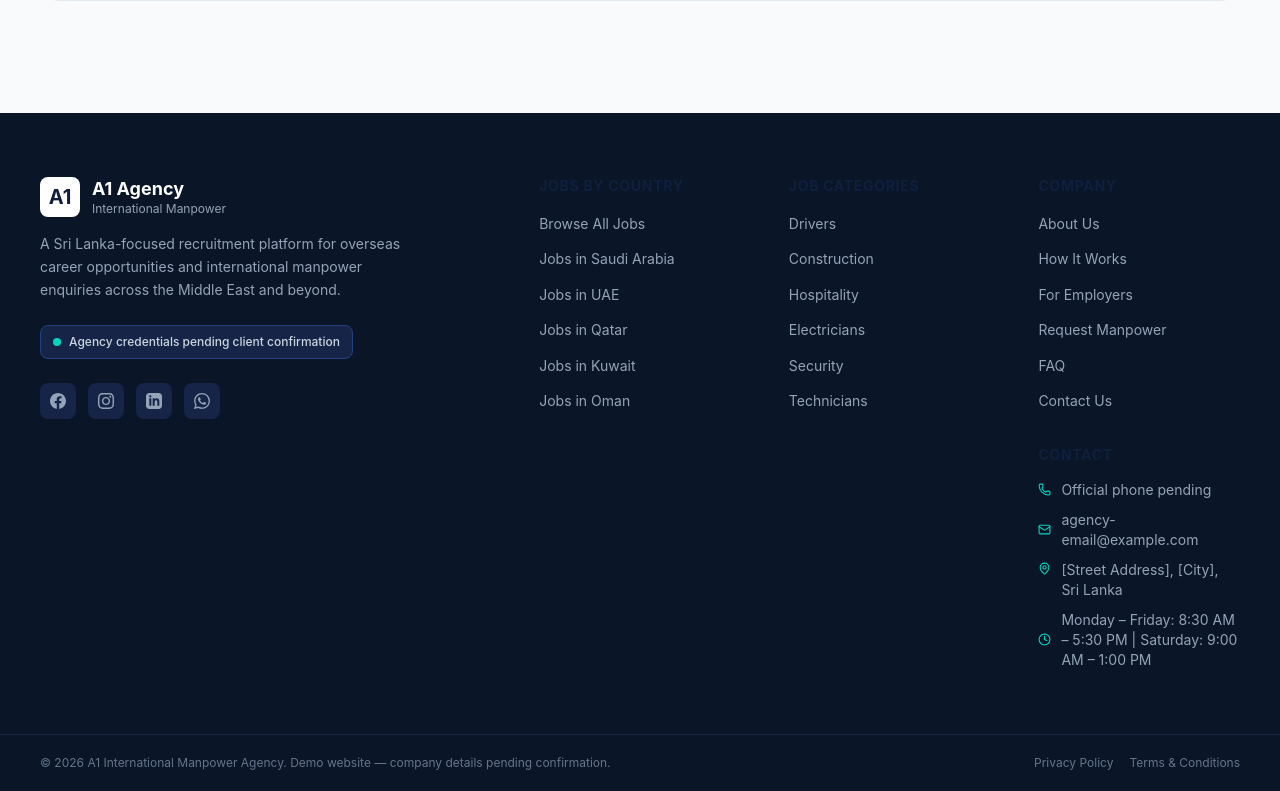
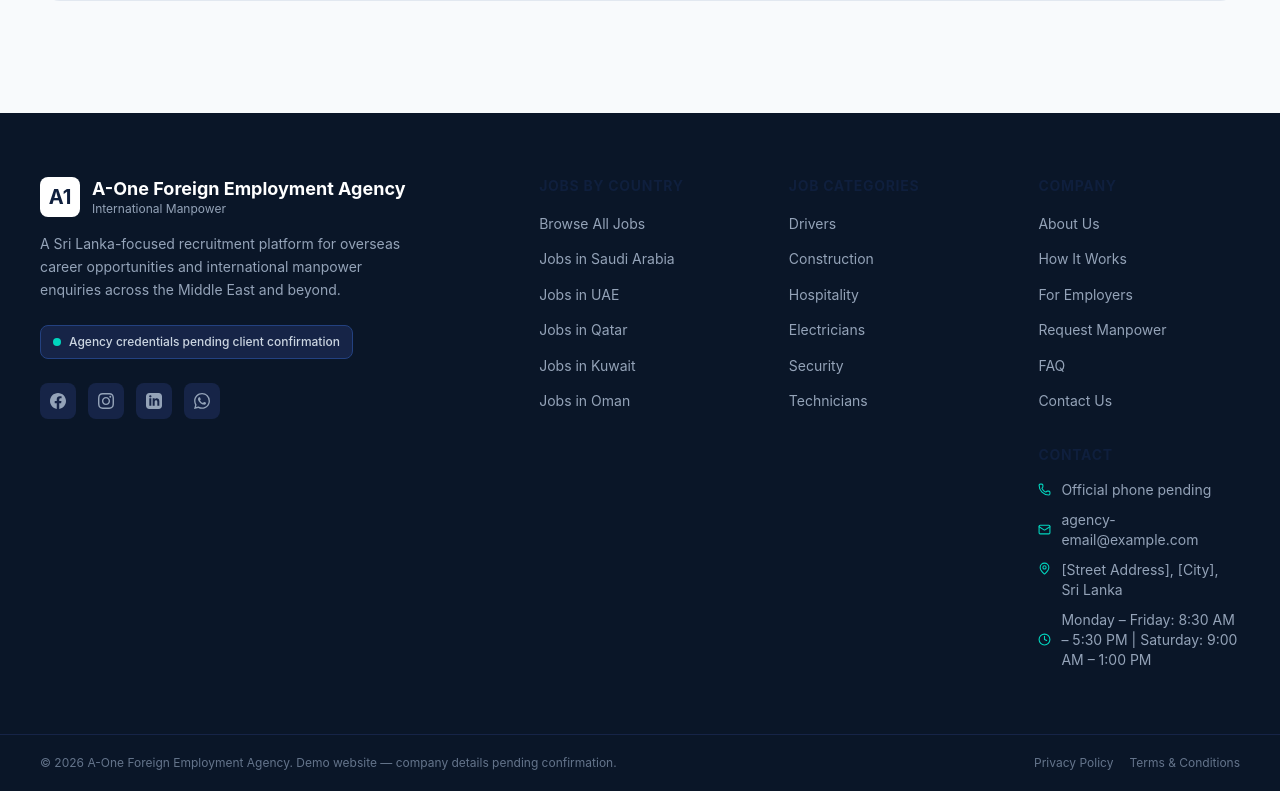
Before and after one commit to dananjarukshan/a1-agency-website, a Next.js app: page /faq in a window 1280 px wide. Shown: the part 1967-2758 px from the top of the page. Built offline with nearby package versions, Linux system fonts and the light colour scheme; no server answers.

Commit message:
Update agency name to A one Foreign Employment Agency

```diff
--- a/src/app/about/page.tsx
+++ b/src/app/about/page.tsx
@@ -7,8 +7,7 @@ import { siteConfig } from "@/config/site";
 
 export const metadata: Metadata = {
   title: `About Us | ${siteConfig.shortName}`,
-  description:
-    "Learn about the proposed mission, values, and recruitment approach for A1 International Manpower Agency.",
+  description: `Learn about the proposed mission, values, and recruitment approach for ${siteConfig.name}.`,
   alternates: { canonical: "/about" },
 };
 
--- a/src/app/contact/page.tsx
+++ b/src/app/contact/page.tsx
@@ -7,8 +7,7 @@ import { whatsappUrl } from "@/lib/utils";
 
 export const metadata: Metadata = {
   title: `Contact Us | ${siteConfig.shortName}`,
-  description:
-    "Contact the A1 International Manpower Agency team by office visit, phone, email, or WhatsApp once official details are confirmed.",
+  description: `Contact the ${siteConfig.name} team by office visit, phone, email, or WhatsApp once official details are confirmed.`,
   alternates: { canonical: "/contact" },
 };
 
--- a/src/app/employers/page.tsx
+++ b/src/app/employers/page.tsx
@@ -46,7 +46,7 @@ export default function EmployersPage() {
               Recruit Skilled Sri Lankan Talent for Overseas Operations
             </h1>
             <p className="text-slate-300 text-lg leading-relaxed mb-8">
-              A1 Agency is being prepared as a Sri Lankan foreign-employment recruitment platform connecting overseas companies with skilled Sri Lankan talent. Agency credentials and service claims remain subject to client confirmation.
+              {siteConfig.name} is being prepared as a Sri Lankan foreign-employment recruitment platform connecting overseas companies with skilled Sri Lankan talent. Agency credentials and service claims remain subject to client confirmation.
             </p>
             <div className="flex flex-wrap gap-4">
               <Link href="/employers/request-manpower" className="btn btn-teal btn-lg">
--- a/src/app/privacy-policy/page.tsx
+++ b/src/app/privacy-policy/page.tsx
@@ -4,8 +4,7 @@ import { siteConfig } from "@/config/site";
 
 export const metadata: Metadata = {
   title: `Privacy Policy | ${siteConfig.shortName}`,
-  description:
-    "Privacy policy and candidate data handling practices for A1 International Manpower Agency.",
+  description: `Privacy policy and candidate data handling practices for ${siteConfig.name}.`,
   alternates: { canonical: "/privacy-policy" },
 };
 
--- a/src/app/terms/page.tsx
+++ b/src/app/terms/page.tsx
@@ -4,8 +4,7 @@ import { siteConfig } from "@/config/site";
 
 export const metadata: Metadata = {
   title: `Terms & Conditions | ${siteConfig.shortName}`,
-  description:
-    "Terms and conditions for job applicants and employers using the recruitment services of A1 International Manpower Agency.",
+  description: `Terms and conditions for job applicants and employers using the recruitment services of ${siteConfig.name}.`,
   alternates: { canonical: "/terms" },
 };
 
--- a/src/components/forms/EmployerRequestForm.tsx
+++ b/src/components/forms/EmployerRequestForm.tsx
@@ -6,6 +6,7 @@ import { useForm } from "react-hook-form";
 import { zodResolver } from "@hookform/resolvers/zod";
 import { z } from "zod";
 import { CheckCircle, AlertCircle, Loader2, Building2 } from "lucide-react";
+import { siteConfig } from "@/config/site";
 import { countries } from "@/data";
 
 const schema = z.object({
@@ -244,7 +245,7 @@ export default function EmployerRequestForm() {
             className="w-4 h-4 mt-0.5 rounded border-slate-300 text-[#0f1f3d] focus:ring-[#0f1f3d]"
           />
           <span className="text-sm text-slate-700">
-            I confirm that I represent the employer named above and authorize A1 Agency to contact me regarding manpower recruitment services. *
+            I confirm that I represent the employer named above and authorize {siteConfig.name} to contact me regarding manpower recruitment services. *
           </span>
         </label>
         {errors.privacyConsent && (
--- a/src/components/home/WhyChooseUs.tsx
+++ b/src/components/home/WhyChooseUs.tsx
@@ -3,6 +3,7 @@ import {
   Globe, FileStack
 } from "lucide-react";
 import SectionHeading from "@/components/common/SectionHeading";
+import { siteConfig } from "@/config/site";
 
 const features = [
   {
@@ -50,7 +51,7 @@ export default function WhyChooseUs() {
         <div className="text-center mb-12 max-w-2xl mx-auto">
           <SectionHeading
             label="Why Work With Us"
-            title="Why Candidates Choose A1 Agency"
+            title={`Why Candidates Choose ${siteConfig.name}`}
             subtitle="We are committed to ethical, transparent, and professional overseas recruitment for Sri Lankan workers."
             centered
           />
--- a/src/components/layout/Footer.tsx
+++ b/src/components/layout/Footer.tsx
@@ -46,7 +46,11 @@ export default function Footer() {
           {/* Brand column */}
           <div className="xl:col-span-2">
             {/* Logo */}
-            <Link href="/" className="flex items-center gap-3 mb-4 w-fit" aria-label="A1 Agency home">
+            <Link
+              href="/"
+              className="flex items-center gap-3 mb-4 w-fit"
+              aria-label={`${siteConfig.name} home`}
+            >
               <div className="flex items-center justify-center w-10 h-10 bg-white rounded-md">
                 <span className="text-[#0f1f3d] font-bold text-xl leading-none">{siteConfig.brand.logoText}</span>
               </div>
--- a/src/components/layout/WhatsAppButton.tsx
+++ b/src/components/layout/WhatsAppButton.tsx
@@ -11,7 +11,7 @@ interface WhatsAppButtonProps {
 export default function WhatsAppButton({ message, className = "" }: WhatsAppButtonProps) {
   const defaultMessage =
     message ??
-    "Hello, I would like to enquire about overseas employment opportunities at A1 Agency.";
+    `Hello, I would like to enquire about overseas employment opportunities at ${siteConfig.name}.`;
 
   return (
     <a
--- a/src/config/site.ts
+++ b/src/config/site.ts
@@ -6,9 +6,9 @@ export const siteConfig = {
   /** The public build intentionally uses demo jobs and placeholder business details. */
   contentMode: "demo",
   /** Full legal agency name */
-  name: "A1 International Manpower Agency",
+  name: "A-One Foreign Employment Agency",
   /** Short display name */
-  shortName: "A1 Agency",
+  shortName: "A-One Foreign Employment Agency",
   /** One-line tagline */
   tagline: "Your Trusted Path to Global Career Opportunities",
   /** Brief description for SEO meta */
```
Also changed, not shown: 1 other file (tests, documents, lock files or other folders).
